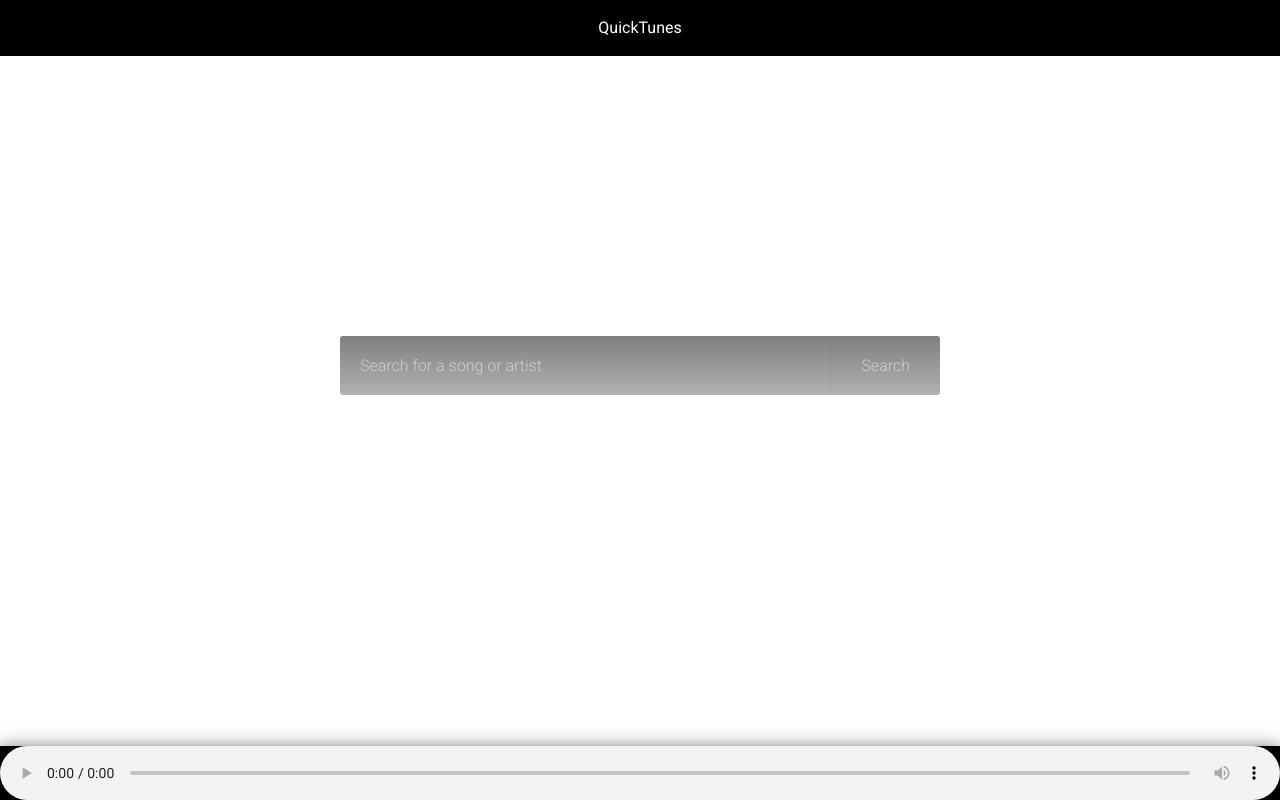
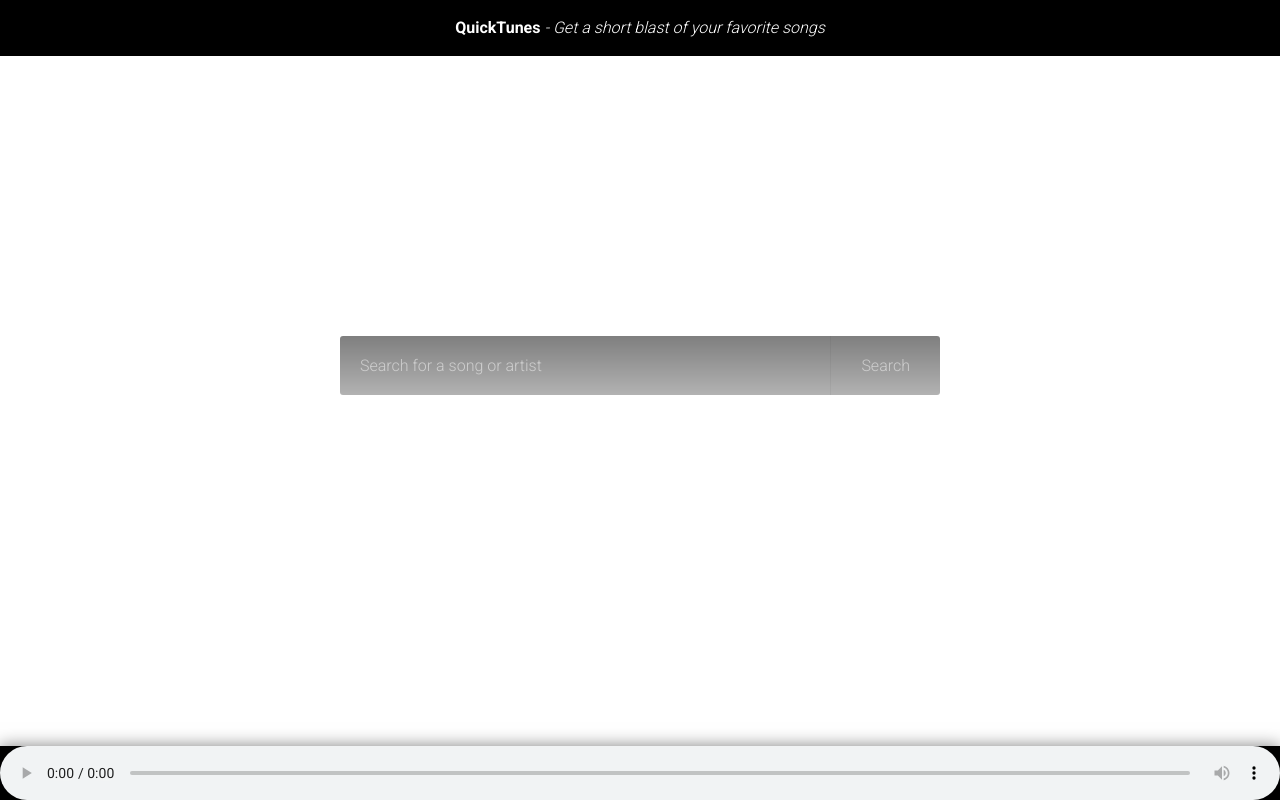
Before and after one commit to SeanMcP/wk4-musicSearch, a plain HTML site: page index.html in a window 1280 px wide. Drawn offline with Linux system fonts and the light colour scheme.

Commit message:
Add tagline and style; comment out disfunctional submit function

```diff
--- a/index.html
+++ b/index.html
@@ -8,7 +8,7 @@
 <body>
   <div id="container">
     <header>
-      <div id="logo">QuickTunes</div>
+      <div id="logo">QuickTunes <span class="italic">- Get a short blast of your favorite songs</span></div>
     </header>
     <section class="search">
       <form id="searchForm" class="search-form">
--- a/main.js
+++ b/main.js
@@ -85,4 +85,10 @@ function searchClick(){
   }
 }
 
+// if(searchButton.addEventListener){
+//   searchButton.addEventListener('submit', searchClick, false);
+// } else if(searchButton.attachEvent){
+//   searchButton.attachEvent('onsubmit', searchClick);
+// }
+
 searchButton.addEventListener('click', searchClick);
--- a/styles.css
+++ b/styles.css
@@ -68,6 +68,11 @@ header {
 }
 #logo {
   font-size: 1em;
+	font-weight: 700;
+}
+.italic {
+	font-style: italic;
+	font-weight: 300;
 }
 section.player {
   padding: 200px 0;
@@ -112,7 +117,7 @@ section.player {
   padding: 20px 30px;
 }
 .search-form button:hover {
-  background: rgba(0, 0, 0, 0.3);
+  background: linear-gradient(rgba(0, 0, 0, 0.4), rgba(0, 0, 0, 0.3));
   color: rgba(255, 255, 255, 0.7);
 }
 #resultsGrid {
```
